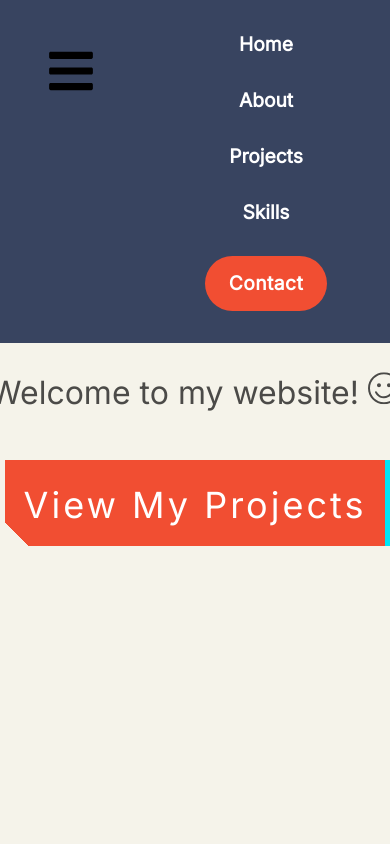
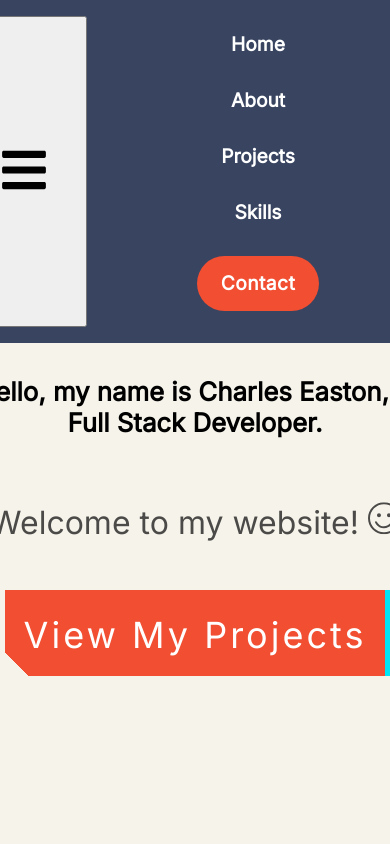
Before and after one commit to Charlesdigital/Portfolio_1, a React (Create React App) app: page / in a window 390 px wide. Shown: the top 844 px of the page. Built offline with nearby package versions, Linux system fonts and the light colour scheme.

Commit message:
fix navbar

```diff
--- a/src/components/Home/home.css
+++ b/src/components/Home/home.css
@@ -28,7 +28,7 @@
   }
 
 header {
-    height: 90vh;
+    /* height: 90vh; */
     display:flex;
     align-items: center;
     justify-content: center;
--- a/src/components/Home/home.jsx
+++ b/src/components/Home/home.jsx
@@ -6,7 +6,7 @@ import {Link} from 'react-scroll';
 
 function home() {
   return (
-    <header >
+    <header className="homeHeader">
       <div className="homeContainer">
 <h1 classname="header">Hello, my name is Charles Easton, A Full Stack Developer.</h1>
 <p class="subtitle">Welcome to my website! <SlEmotsmile /></p>
--- a/src/components/Navbar/navbar.css
+++ b/src/components/Navbar/navbar.css
@@ -2,10 +2,9 @@
     /* align-items: center; */
     padding: 1rem;
     background-color: #384460 ;
-    position: fixed;
+    /* position: fixed; */
     top: 0;
     left: 0;
-    width: 100%;
     z-index: 1;
     display: flex;
     justify-content: center;
@@ -16,10 +15,12 @@
   }
 
   .container {
-    display: flex;
+    /* display: flex; */
     justify-content: space-between;
     align-items: center;
-    max-width: 1200px;
+    /* max-width: 1200px; */
+    /* width: 100vh; */
+
     margin: 0 auto;
   }
 
@@ -91,10 +92,10 @@
       display: none;
       justify-content: none;
     }
-    .container {
+    /* .container {
       flex-direction: column;
       align-items: flex-start;
-    }
+    } */
     .burger {
       visibility: visible;
       text-align: end;
@@ -148,4 +149,14 @@
     justify-content: center;
     }
 
+    .responsive_nav {
+      height: 25vh;
+    }
+/*
+    nav .nav-close-btn {
+      position: absolute;
+      top: 2rem;
+      right: 2rem;
+    } */
+
   }
--- a/src/components/Navbar/navbar.jsx
+++ b/src/components/Navbar/navbar.jsx
@@ -1,20 +1,27 @@
-import { useState } from "react";
+import { useState, useRef } from "react";
 import "./navbar.css";
 import { FaBars, FaTimes } from "react-icons/fa";
 import CE from "../../assets/icons/CE.png";
 
 import { Link } from "react-scroll";
 function Navbar() {
+	const navRef = useRef();
+
   const [nav, setNav] = useState(false);
   const handleClick = () => setNav(!nav);
 
+	const showNavbar = () => {
+		navRef.current.classList.toggle(
+			"responsive_nav"
+		);
+    }
   return (
     <div className="container">
 
-    <nav className="nav">
-    <div onClick = {handleClick} className= "burger">
-          {!nav ? <FaBars className= "icon" size={50} /> :  <FaTimes  className="icon cross" size={50}/>}
-</div>
+    <nav className="nav" ref={navRef}>
+    <button onClick = {handleClick} className= "burger">
+          {!nav ? <FaBars className= "icon" size={50} onClick={showNavbar}/> :  <FaTimes  className="icon cross" size={50} onClick={showNavbar}/>}
+</button>
       {/* <div className= "navbar"> */}
       <a href = "https://velvety-marshmallow-639425.netlify.app/">
             {/* <img className="top-logo" src={CE} alt="logo" /> */}
@@ -22,7 +29,7 @@ function Navbar() {
         <ul className="list">
 
           <li className="menu">
-            <Link to="homeContainer" smooth={true} duration={500}>
+            <Link to="homeHeader" smooth={true} duration={500}>
               Home
             </Link>
           </li>
```
